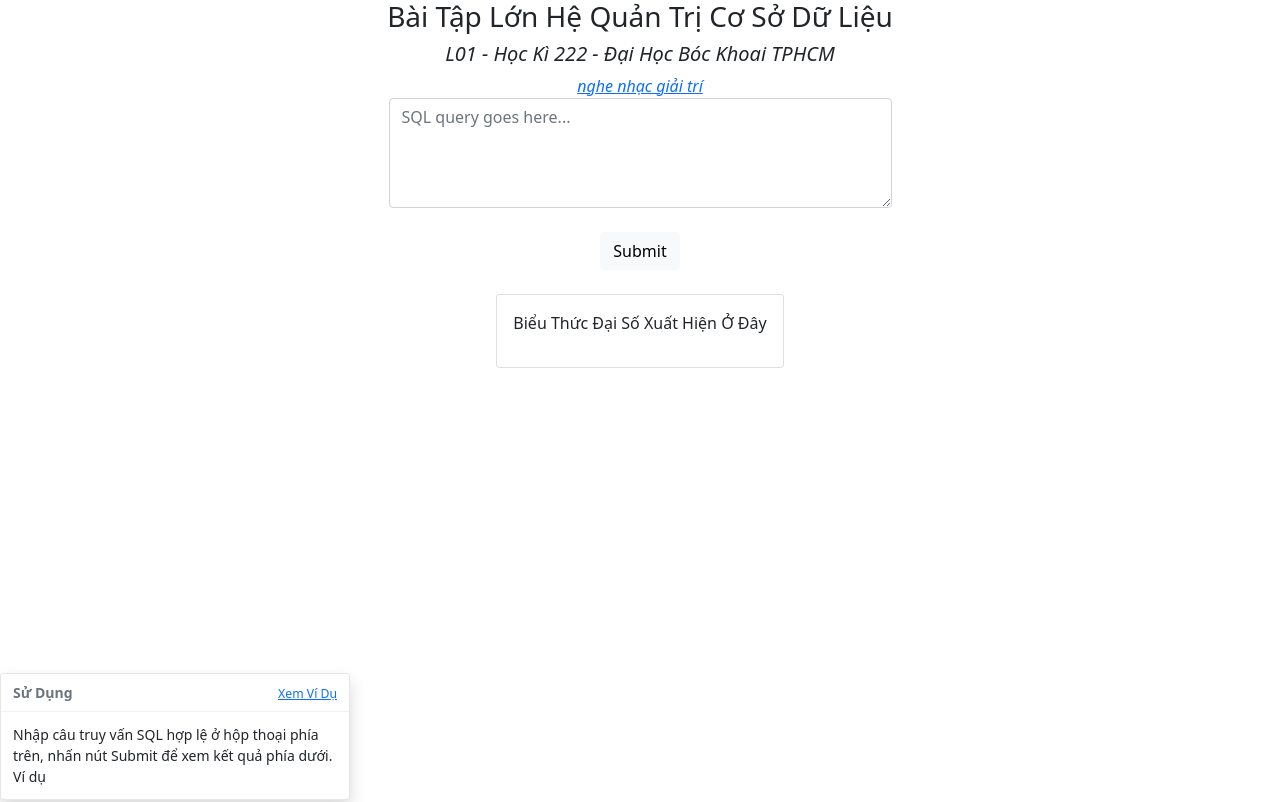
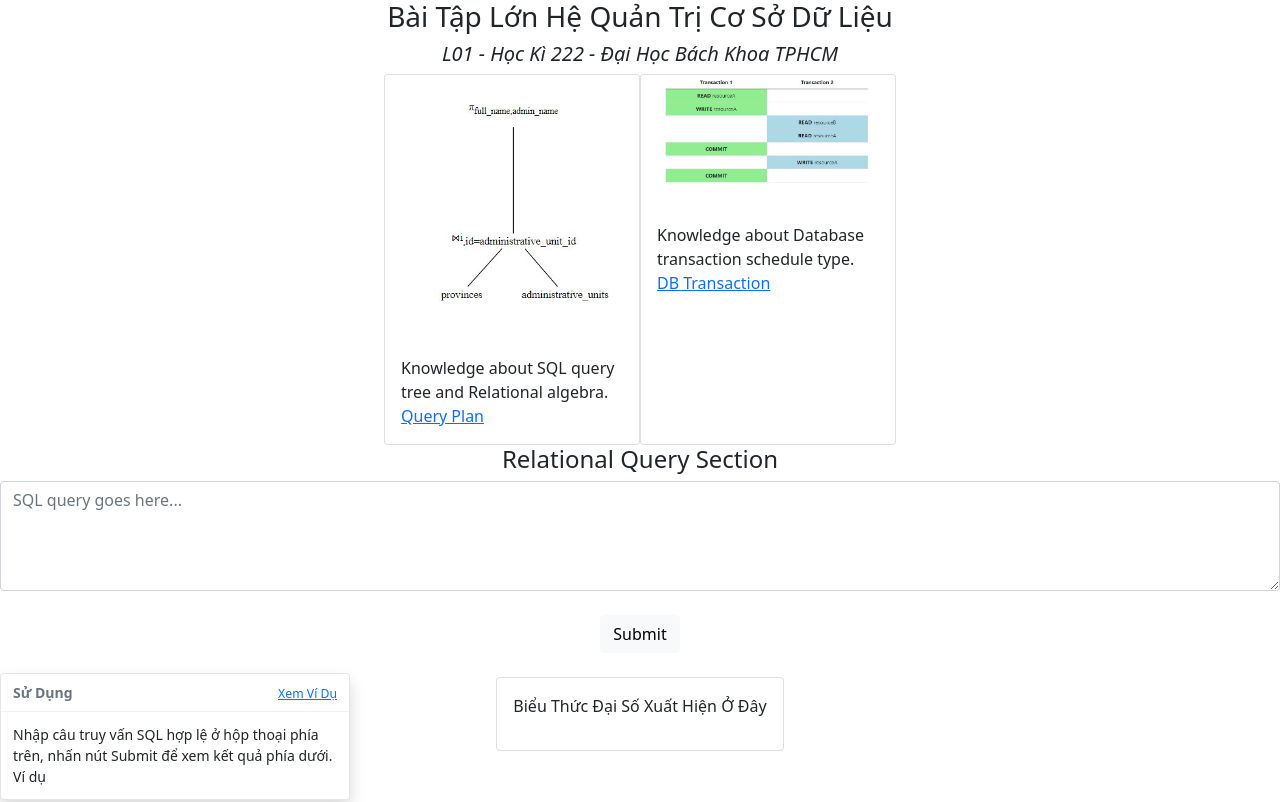
Before and after one commit to trungIsOnGithhub/SQLQueryAnalyzer, a plain HTML site: page index.html in a window 1280 px wide. Shown: the top 802 px of the page. Drawn offline with nearby package versions, Linux system fonts and the light colour scheme.

Commit message:
Update index.html

```diff
--- a/index.html
+++ b/index.html
@@ -7,14 +7,29 @@
   <link href="https://cdn.jsdelivr.net/npm/bootstrap@5.0.2/dist/css/bootstrap.min.css" rel="stylesheet" integrity="sha384-EVSTQN3/azprG1Anm3QDgpJLIm9Nao0Yz1ztcQTwFspd3yD65VohhpuuCOmLASjC" crossorigin="anonymous">
 </header>
 <body class="centered-content">
-  <h3>Bài Tập Lớn Hệ Quản Trị Cơ Sở Dữ Liệu</h3>
-  <h5><i>L01 - Học Kì 222 - Đại Học Bóc Khoai TPHCM</i></h5>
-  <div class="centered-content">
-    <label for="w3review"><i><a href="https://www.youtube.com/watch?v=VFswe9bRjNw" target="_blank">nghe nhạc giải trí</a></i></label>
-    <!-- <textarea id="w3review" rows="4" cols="50">SELECT MaX(dsadd), CouNT(Adhe__sA) As da
-      FROM fasds NATURAL JOIN das
-    WHERE dnsakdjs = dsa AnD dsda = 1   GROUP BY dsadd ,   dws
-  HAving dsa <> dasd</textarea> -->
+    <h3>Bài Tập Lớn Hệ Quản Trị Cơ Sở Dữ Liệu</h3>
+  <h5><i>L01 - Học Kì 222 - Đại Học Bách Khoa TPHCM</i></h5>
+
+  <div style="display:flex;justify-content:space-around;">
+    <div class="card mr-2" style="width: 16rem;">
+      <img class="card-img-top" src="1.jpg" alt="Card image cap">
+      <div class="card-body">
+        <p class="mt-2 mb-0">Knowledge about SQL query tree and Relational algebra.</p>
+        <a target="_blank" href="https://trungisongithhub.github.io/SQLQueryAnalyzer">Query Plan</a>
+      </div>
+    </div>
+    <div class="card ml-2" style="width: 16rem;">
+      <img class="card-img-top" src="2.jpg" alt="Card image cap">
+      <div class="card-body">
+        <p class="mt-2 mb-0">Knowledge about Database transaction schedule type.</p>
+        <a target="_blank" href="https://trungisongithhub.github.io/DBTransactionWeb">DB Transaction</a>
+      </div>
+    </div>
+
+  </div>
+
+  <h4>Relational Query Section</h4>
+
     <textarea id="w3review" class="form-control" rows="4" cols="50" placeholder="SQL query goes here..."></textarea>
     <br>
     <button class="btn btn-light" id="submit-btn">Submit</button>
@@ -91,6 +106,7 @@
       </div>
     </div>
   </div>
+  <label for="w3review"><i><a href="https://www.youtube.com/watch?v=VFswe9bRjNw" target="_blank">nghe nhạc giải trí</a></i></label>
 </body>
 <script src="https://cdn.jsdelivr.net/npm/bootstrap@5.0.2/dist/js/bootstrap.bundle.min.js" integrity="sha384-MrcW6ZMFYlzcLA8Nl+NtUVF0sA7MsXsP1UyJoMp4YLEuNSfAP+JcXn/tWtIaxVXM" crossorigin="anonymous"></script>
 <script src="js/execute.js"></script><script src="js/index.js"></script>
```
